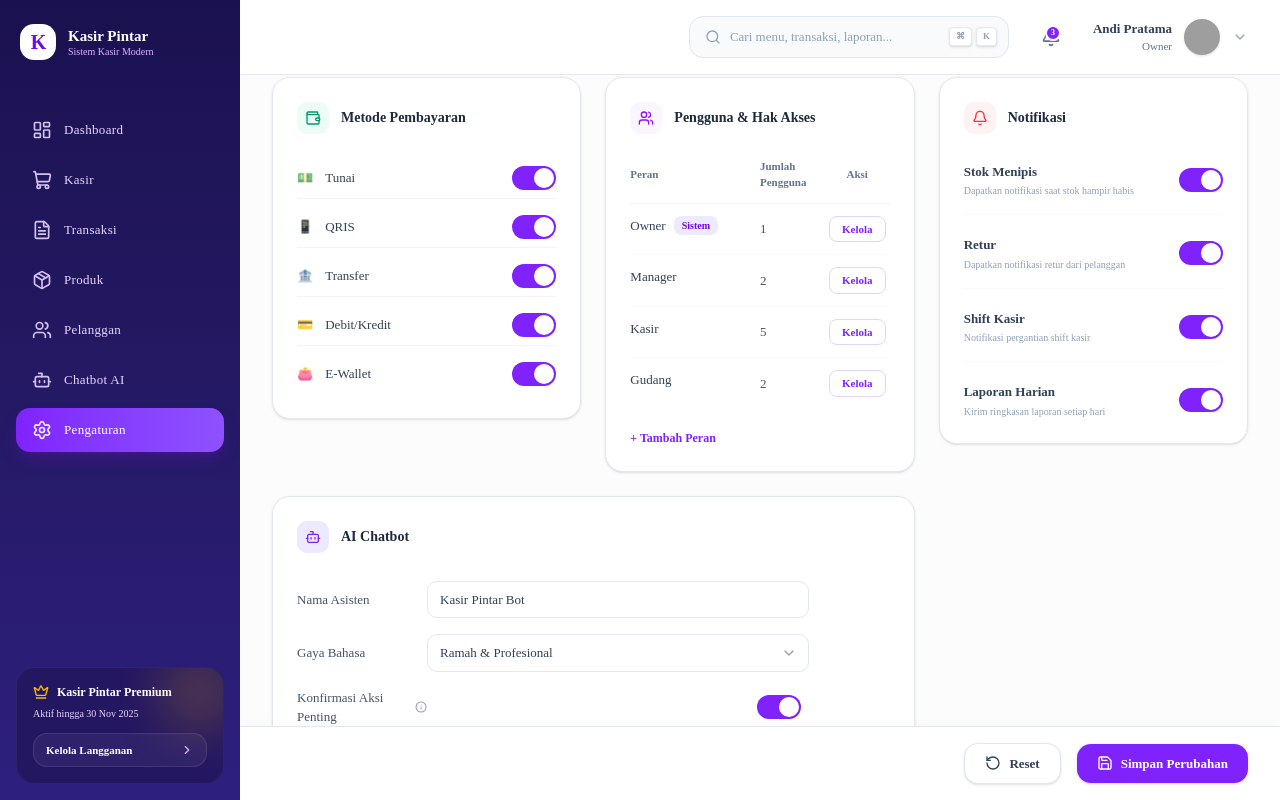
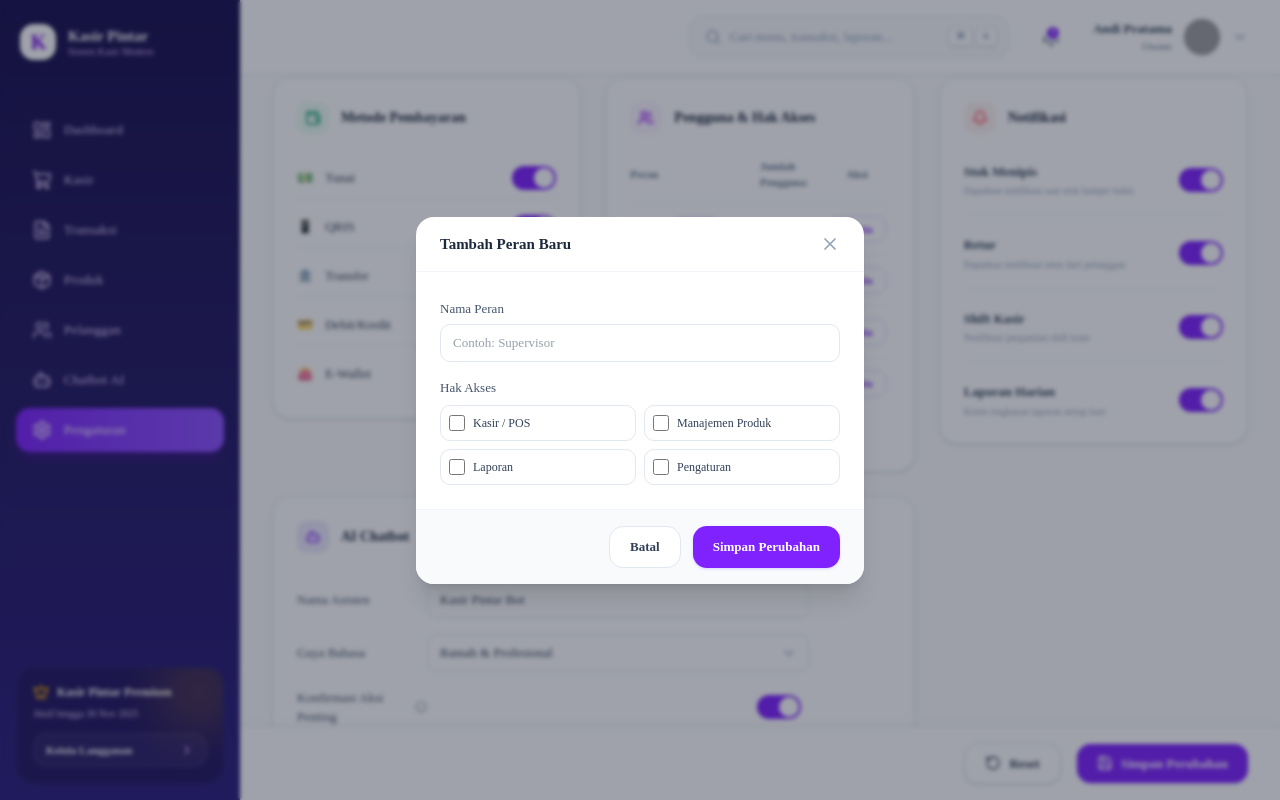
Before and after one commit to marenoarkapratama182-hue/kasir2, a Next.js app: page /settings in a window 1280 px wide. Both pictures are taken after typing "Sample", "Sample", "Sample" into the empty fields and a click on the button "+ Tambah Peran". Built offline with nearby package versions, Linux system fonts and the light colour scheme; no server answers; grey boxes are pictures that could not be loaded.

Commit message:
feat: add interactive modals for settings

```diff
--- a/src/app/settings/page.tsx
+++ b/src/app/settings/page.tsx
@@ -88,6 +88,7 @@ export default function SettingsPage() {
   const [isSaving, setIsSaving] = useState(false);
   const [isLoading, setIsLoading] = useState(true);
   const [saveSuccess, setSaveSuccess] = useState(false);
+  const [activeModal, setActiveModal] = useState<string | null>(null);
 
   useEffect(() => {
     async function loadProfile() {
@@ -471,7 +472,7 @@ export default function SettingsPage() {
                     ))}
                   </tbody>
                 </table>
-                <button className="text-violet-600 text-[12px] font-bold text-left hover:underline mt-1">
+                <button onClick={() => setActiveModal('role')} className="text-violet-600 text-[12px] font-bold text-left hover:underline mt-1">
                   + Tambah Peran
                 </button>
               </div>
@@ -555,7 +556,7 @@ export default function SettingsPage() {
                       <p className="text-[10px] text-slate-400 mt-0.5">Terakhir diubah 25 Apr 2025</p>
                     </div>
                   </div>
-                  <button className="px-4 py-1.5 bg-white border border-slate-200 text-violet-600 text-[12px] font-semibold rounded-lg hover:bg-slate-50 transition-colors">
+                  <button onClick={() => setActiveModal('password')} className="px-4 py-1.5 bg-white border border-slate-200 text-violet-600 text-[12px] font-semibold rounded-lg hover:bg-slate-50 transition-colors">
                     Ubah Password
                   </button>
                 </div>
@@ -579,7 +580,7 @@ export default function SettingsPage() {
                       <p className="text-[10px] text-slate-400 mt-0.5">Kelola perangkat yang sedang login</p>
                     </div>
                   </div>
-                  <button className="px-4 py-1.5 bg-white border border-slate-200 text-violet-600 text-[12px] font-semibold rounded-lg hover:bg-slate-50 transition-colors">
+                  <button onClick={() => setActiveModal('session')} className="px-4 py-1.5 bg-white border border-slate-200 text-violet-600 text-[12px] font-semibold rounded-lg hover:bg-slate-50 transition-colors">
                     Lihat Sesi
                   </button>
                 </div>
@@ -589,6 +590,121 @@ export default function SettingsPage() {
             )}
           </div>
         </div>
+
+      {/* Modals */}
+      {activeModal && (
+        <div className="fixed inset-0 z-[100] flex items-center justify-center bg-slate-900/40 backdrop-blur-[2px]">
+          <div className="bg-white rounded-2xl shadow-xl w-full max-w-md overflow-hidden transform scale-100 transition-all">
+            <div className="px-6 py-4 border-b border-slate-100 flex items-center justify-between">
+              <h3 className="font-bold text-slate-800 text-[15px]">
+                {activeModal === 'password' && "Ubah Password"}
+                {activeModal === 'session' && "Kelola Sesi Aktif"}
+                {activeModal === 'role' && "Tambah Peran Baru"}
+              </h3>
+              <button onClick={() => setActiveModal(null)} className="text-slate-400 hover:text-slate-600 transition-colors">
+                <svg className="w-5 h-5" fill="none" stroke="currentColor" viewBox="0 0 24 24"><path strokeLinecap="round" strokeLinejoin="round" strokeWidth={2} d="M6 18L18 6M6 6l12 12" /></svg>
+              </button>
+            </div>
+
+            <div className="p-6 max-h-[60vh] overflow-y-auto">
+              {activeModal === 'password' && (
+                <div className="flex flex-col gap-4">
+                  <div>
+                    <label className="text-[13px] text-slate-600 font-medium">Password Lama</label>
+                    <input type="password" placeholder="Masukkan password lama" className="w-full mt-1 px-3 py-2 border border-slate-200 rounded-lg text-[13px] text-slate-700 focus:outline-none focus:border-violet-500" />
+                  </div>
+                  <div>
+                    <label className="text-[13px] text-slate-600 font-medium">Password Baru</label>
+                    <input type="password" placeholder="Masukkan password baru" className="w-full mt-1 px-3 py-2 border border-slate-200 rounded-lg text-[13px] text-slate-700 focus:outline-none focus:border-violet-500" />
+                  </div>
+                  <div>
+                    <label className="text-[13px] text-slate-600 font-medium">Konfirmasi Password Baru</label>
+                    <input type="password" placeholder="Ulangi password baru" className="w-full mt-1 px-3 py-2 border border-slate-200 rounded-lg text-[13px] text-slate-700 focus:outline-none focus:border-violet-500" />
+                  </div>
+                </div>
+              )}
+
+              {activeModal === 'session' && (
+                <div className="flex flex-col gap-3">
+                  <div className="flex items-center justify-between p-3 border border-violet-200 bg-violet-50 rounded-xl">
+                    <div className="flex items-center gap-3">
+                      <div className="w-8 h-8 bg-violet-200 rounded-lg flex items-center justify-center text-violet-700">
+                        <LayoutDashboard className="w-4 h-4" />
+                      </div>
+                      <div>
+                        <p className="text-[13px] font-bold text-slate-800">Windows 11 • Chrome</p>
+                        <p className="text-[11px] text-slate-500">Jakarta, Indonesia (Saat ini)</p>
+                      </div>
+                    </div>
+                    <span className="text-[10px] font-bold text-violet-700 bg-violet-200 px-2 py-0.5 rounded-full">Aktif</span>
+                  </div>
+                  <div className="flex items-center justify-between p-3 border border-slate-200 rounded-xl">
+                    <div className="flex items-center gap-3">
+                      <div className="w-8 h-8 bg-slate-100 rounded-lg flex items-center justify-center text-slate-500">
+                        <Home className="w-4 h-4" />
+                      </div>
+                      <div>
+                        <p className="text-[13px] font-bold text-slate-800">iPhone 14 • Safari</p>
+                        <p className="text-[11px] text-slate-500">Kemarin, 14:30</p>
+                      </div>
+                    </div>
+                    <button className="text-[12px] text-red-500 font-medium hover:underline">Keluarkan</button>
+                  </div>
+                  <button className="w-full py-2.5 mt-2 text-slate-700 font-medium text-[13px] border border-slate-200 rounded-xl hover:bg-slate-50 transition-colors">
+                    Keluarkan Semua Perangkat Lain
+                  </button>
+                </div>
+              )}
+
+              {activeModal === 'role' && (
+                <div className="flex flex-col gap-4">
+                  <div>
+                    <label className="text-[13px] text-slate-600 font-medium">Nama Peran</label>
+                    <input type="text" placeholder="Contoh: Supervisor" className="w-full mt-1 px-3 py-2 border border-slate-200 rounded-lg text-[13px] text-slate-700 focus:outline-none focus:border-violet-500" />
+                  </div>
+                  <div>
+                    <label className="text-[13px] text-slate-600 font-medium mb-2 block">Hak Akses</label>
+                    <div className="grid grid-cols-2 gap-2">
+                      <label className="flex items-center gap-2 p-2 border border-slate-200 rounded-lg cursor-pointer hover:bg-slate-50 transition-colors">
+                        <input type="checkbox" className="w-4 h-4 rounded border-slate-300 text-violet-600 focus:ring-violet-500" />
+                        <span className="text-[12px] font-medium text-slate-700">Kasir / POS</span>
+                      </label>
+                      <label className="flex items-center gap-2 p-2 border border-slate-200 rounded-lg cursor-pointer hover:bg-slate-50 transition-colors">
+                        <input type="checkbox" className="w-4 h-4 rounded border-slate-300 text-violet-600 focus:ring-violet-500" />
+                        <span className="text-[12px] font-medium text-slate-700">Manajemen Produk</span>
+                      </label>
+                      <label className="flex items-center gap-2 p-2 border border-slate-200 rounded-lg cursor-pointer hover:bg-slate-50 transition-colors">
+                        <input type="checkbox" className="w-4 h-4 rounded border-slate-300 text-violet-600 focus:ring-violet-500" />
+                        <span className="text-[12px] font-medium text-slate-700">Laporan</span>
+                      </label>
+                      <label className="flex items-center gap-2 p-2 border border-slate-200 rounded-lg cursor-pointer hover:bg-slate-50 transition-colors">
+                        <input type="checkbox" className="w-4 h-4 rounded border-slate-300 text-violet-600 focus:ring-violet-500" />
+                        <span className="text-[12px] font-medium text-slate-700">Pengaturan</span>
+                      </label>
+                    </div>
+                  </div>
+                </div>
+              )}
+            </div>
+
+            <div className="px-6 py-4 border-t border-slate-100 bg-slate-50 flex justify-end gap-3">
+              <button onClick={() => setActiveModal(null)} className="px-5 py-2.5 bg-white border border-slate-200 text-slate-700 text-[13px] font-semibold rounded-xl hover:bg-slate-50 transition-colors">
+                Batal
+              </button>
+              <button
+                onClick={() => {
+                  setActiveModal(null);
+                  setSaveSuccess(true);
+                  setTimeout(() => setSaveSuccess(false), 3000);
+                }}
+                className="px-5 py-2.5 bg-violet-600 text-white text-[13px] font-semibold rounded-xl hover:bg-violet-700 transition-colors shadow-sm shadow-violet-200"
+              >
+                Simpan Perubahan
+              </button>
+            </div>
+          </div>
+        </div>
+      )}
 
         {/* Bottom Sticky Action Bar */}
         <div className="absolute bottom-0 left-0 w-full bg-white border-t border-slate-200 px-8 py-4 flex items-center justify-end gap-4 shadow-[0_-4px_10px_rgba(0,0,0,0.02)]">
```
